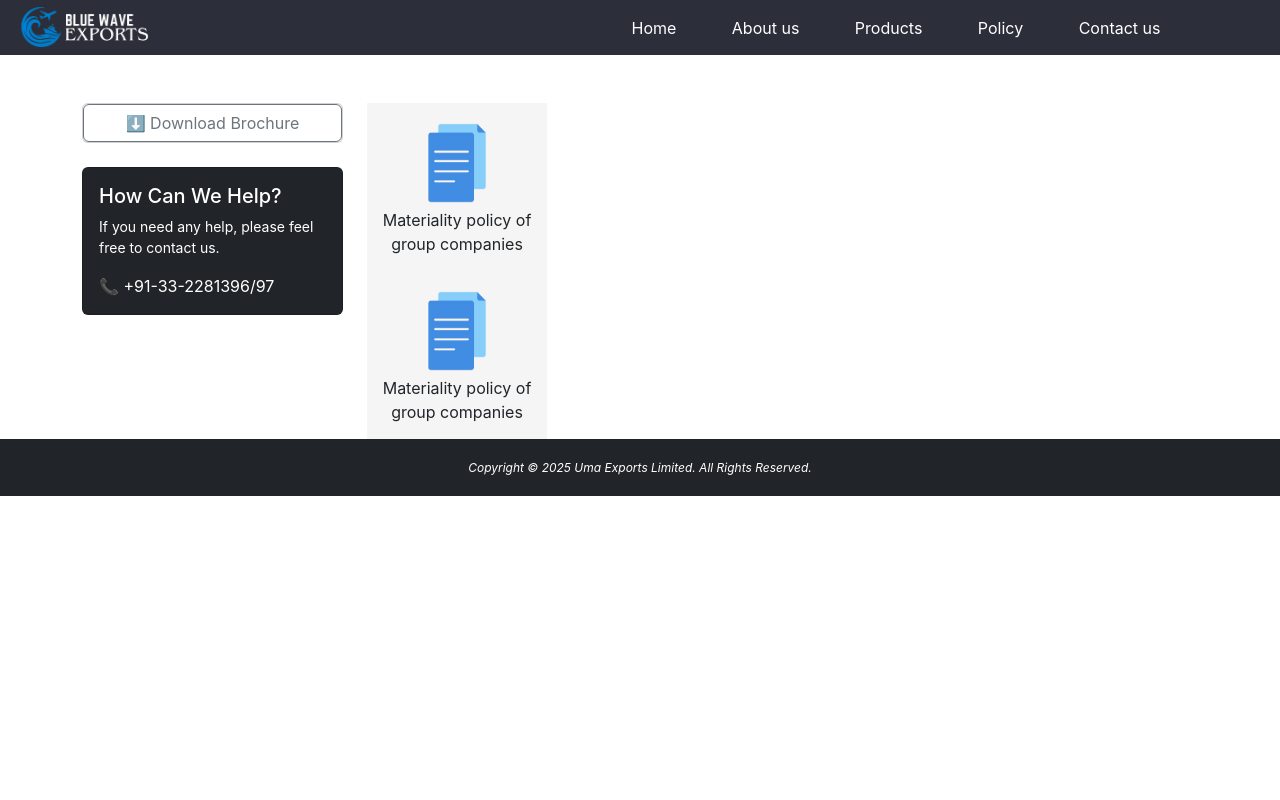
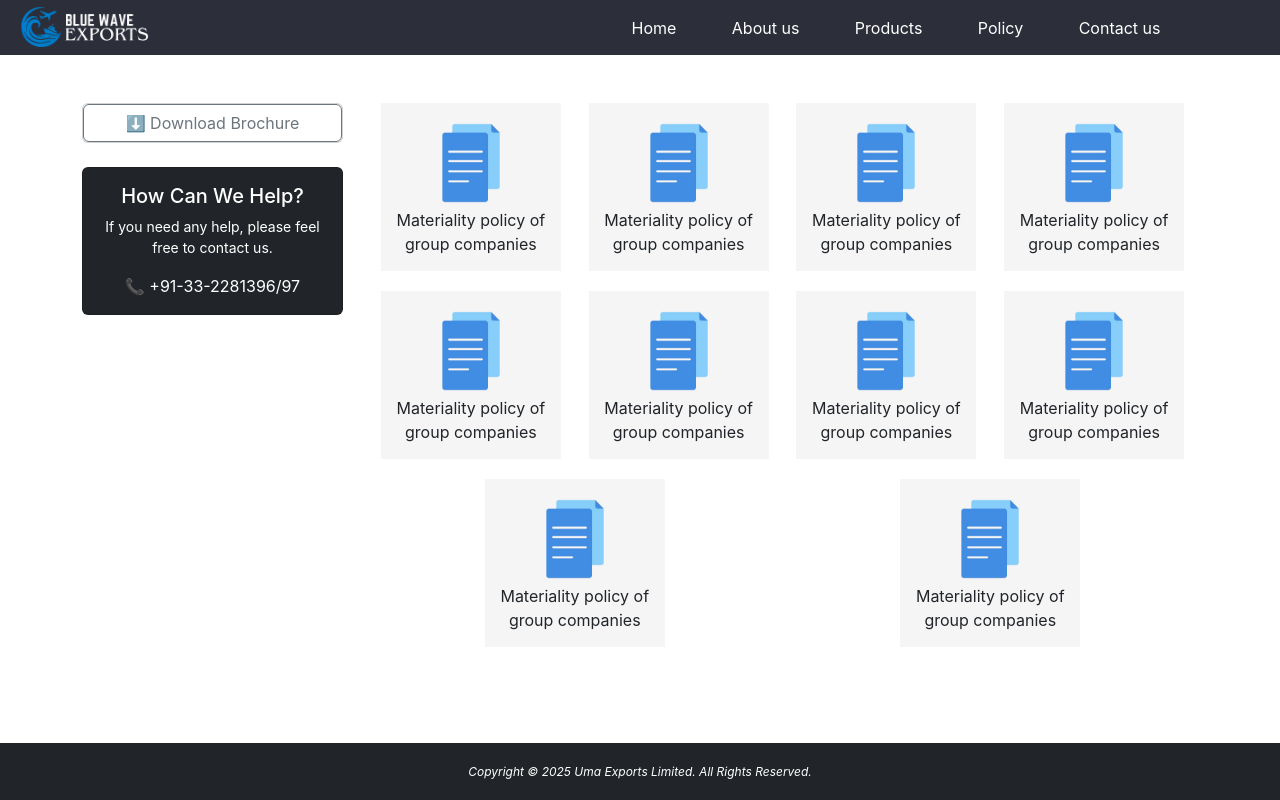
Before and after one commit to summerkoushal/Blue-wave-Export, a React (Create React App) app: page /policy in a window 1280 px wide. Built offline with nearby package versions, Linux system fonts and the light colour scheme.

Commit message:
created policy page

```diff
--- a/public/temp.css
+++ b/public/temp.css
@@ -1,8 +1,8 @@
-/* .prod-grains-cont {
+.prod-grains-cont {
     background-color: lightblue;
     padding: 0px 3rem;
 }
 .prod-grains-heading {
     background-color: pink;
     padding: 20px 0px;
-} */
+}
--- a/src/App.css
+++ b/src/App.css
@@ -438,7 +438,45 @@ html, body {
         margin: 5px;
     }
 }
-/* Products------------------------------------------------------------------------NA */
+/* Products-------------------------------------------------------------------------- */
+/* Policy---------------------------------------------------------------------------- */
+.ok {
+    min-height: calc(100vh - 112px);
+}
+.policy-card-div {
+    display: flex;
+    flex-wrap: wrap;
+    justify-content: space-around;
+}
+.policy-card {
+    background-color: whitesmoke;
+    width: 180px;
+    padding: 15px;
+    margin-bottom: 20px;
+}
+.policy-card-img {
+    width: 90px;
+}
+@media screen and (max-width: 991px) {
+    .policy-card {
+        width: 160px;
+        padding: 12px;
+        margin-bottom: 15px;
+    }
+    .policy-card-img {
+        width: 70px;
+    }
+}
+@media screen and (max-width: 767px) {
+    .policy-card {
+        width: 145px;
+        padding: 10px;
+        margin-bottom: 13px;
+    }
+    .policy-card-img {
+        width: 63px;
+    }
+}
 /* contact us------------------------------------------------------------------------ */
 .contact-div {
     display: flex;
--- a/src/components/Policy.js
+++ b/src/components/Policy.js
@@ -2,11 +2,8 @@ import React from 'react'
 
 export default function Policy() {
   return (
-    <>
-      <div className="container bg-warnidng">
-        <div className="text-center mb-5">
-        </div>
-
+    <div className='ok'>
+      <div className="container text-center pt-5">
         <div className="row">
           {/* Sidebar */}
           <aside className="col-md-3 mb-4">
@@ -22,24 +19,61 @@ export default function Policy() {
             </div>
           </aside>
 
-          <main className="col-md-9 text-center">
-            <div style={{ backgroundColor: 'whitesmoke', width: '180px' }} className="card-body">
-              <div style={{padding: '15px 5px'}} >
-                <img style={{ width: '90px'}} src="certificate.png" alt="" />
+          <div className="col-md-9 policy-card-div">
+
+            <div className=" policy-card">
+                <img className='policy-card-img' src="certificate.png" alt="" />
                 <div>Materiality policy of group companies</div>
-              </div>
             </div>
 
-            <div style={{ backgroundColor: 'whitesmoke', width: '180px' }} className="card-body">
-              <div style={{padding: '15px 5px'}} >
-                <img style={{ width: '90px'}} src="certificate.png" alt="" />
+            <div className="policy-card">
+                <img className='policy-card-img' src="certificate.png" alt="" />
                 <div>Materiality policy of group companies</div>
-              </div>
             </div>
 
-          </main>
+            <div className="policy-card">
+                <img className='policy-card-img' src="certificate.png" alt="" />
+                <div>Materiality policy of group companies</div>
+            </div>
+
+            <div className="policy-card">
+                <img className='policy-card-img' src="certificate.png" alt="" />
+                <div>Materiality policy of group companies</div>
+            </div>
+
+            <div className="policy-card">
+                <img className='policy-card-img' src="certificate.png" alt="" />
+                <div>Materiality policy of group companies</div>
+            </div>
+
+            <div className="policy-card">
+                <img className='policy-card-img' src="certificate.png" alt="" />
+                <div>Materiality policy of group companies</div>
+            </div>
+
+            <div className="policy-card">
+                <img className='policy-card-img' src="certificate.png" alt="" />
+                <div>Materiality policy of group companies</div>
+            </div>
+
+            <div className="policy-card">
+                <img className='policy-card-img' src="certificate.png" alt="" />
+                <div>Materiality policy of group companies</div>
+            </div>
+
+            <div className="policy-card">
+                <img className='policy-card-img' src="certificate.png" alt="" />
+                <div>Materiality policy of group companies</div>
+            </div>
+
+            <div className="policy-card">
+                <img className='policy-card-img' src="certificate.png" alt="" />
+                <div>Materiality policy of group companies</div>
+            </div>
+
+          </div>
         </div>
       </div>
-    </>
+    </div>
   );
 }
```
